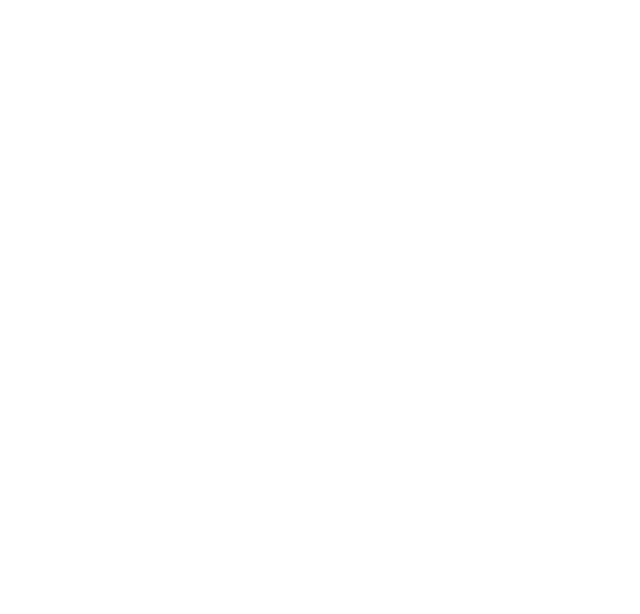
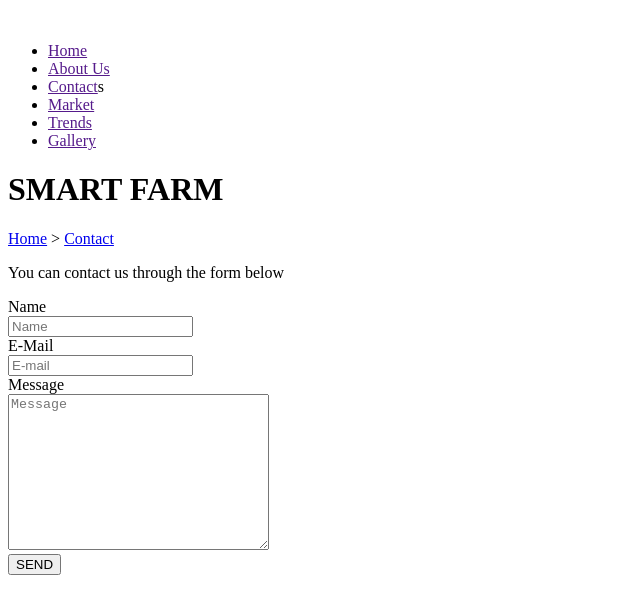
Before and after one commit to JAREDKEVIN/THE-SMART-FARM, a plain HTML site: page contacts.html in a window 1280 px wide. Shown: the whole page, without its empty margins (0-640 px from the left). Drawn offline with Linux system fonts and the light colour scheme.

Commit message:
ft:body: add navigation and form

```diff
--- a/contacts.html
+++ b/contacts.html
@@ -8,6 +8,73 @@
     <title>Contact|Smart-Farm</title>
 </head>
 <body>
+    <div class="header">
+        <div class="iconz">
+
+        </div>
+        <div class="navigation">
+            <img src="" alt="">
+            <ul>
+                <li><a href="">Home</a></li>
+                <li><a href="">About Us</a></li>
+                <li><a href="">Contact</a>s</li>
+                <li><a href="">Market</a></li>
+                <li><a href="">Trends</a></li>
+                <li><a href="">Gallery</a></li>
+            </ul>
+
+        </div>
+        <div class="company">
+            <h1>SMART FARM</h1>
+            <a href="index.html">Home</a> &#62; <a href="#">Contact</a>
+        </div>
+    </div>
+
+
+
+    <div class="midPage">
+        <div class="form">
+            <p>You can contact us through the form below</p>
+        <form action="">
+            <label for="nameForm">Name</label> <br>
+            <input type="text" name="name" id="nameForm" placeholder="Name"required> <br>
+
+            <label for="mailForm">E-Mail</label><br>
+            <input type="email" name="mail" id="mailForm" placeholder="E-mail" required> <br>
+
+            <label for="contentForm" required>Message</label> <br>
+            <textarea name="contentBox" id="contentForm" cols="30" rows="10" placeholder="Message" required></textarea> <br>
+
+
+            <input type="submit" value="SEND">
+
+
+
+        </form>
+        </div>
+
+        <div class="map">
+
+
+
+        </div>
+    </div>
+
+
+    <div class="regions">
+        <div class="region1">
+
+        </div>
+        <div class="region2">
+
+        </div>
+        <div class="region3">
+
+
+        </div>
+    </div>
+
+
 
 
 
```
